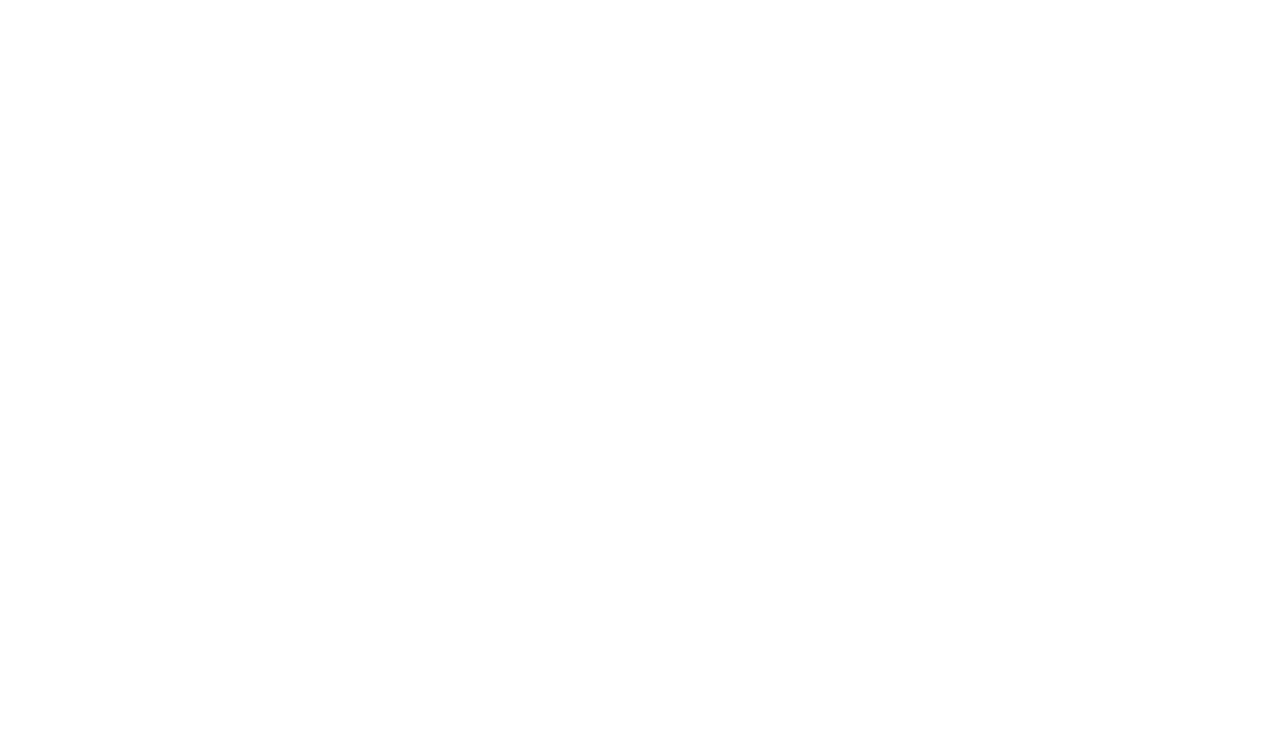
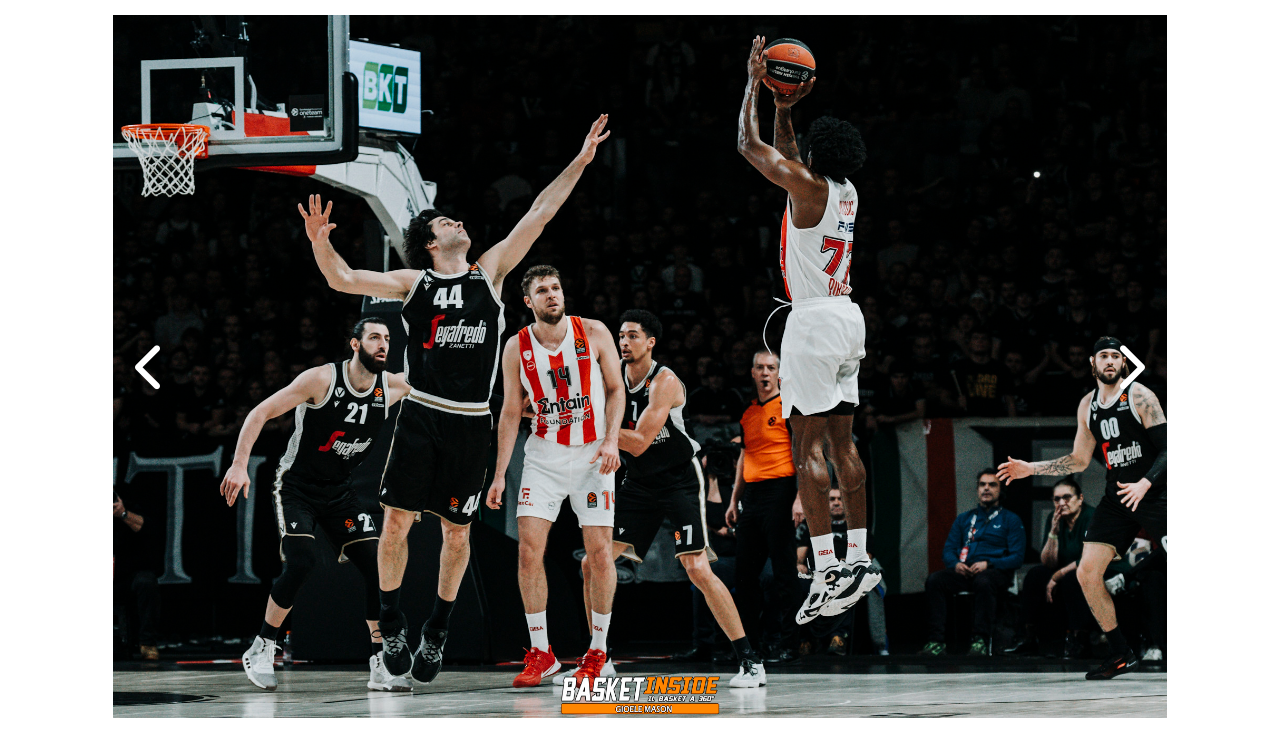
Before and after one commit to Brody14/js-array-carousel, a plain HTML site: page index.html in a window 1280 px wide. Drawn offline with Linux system fonts and the light colour scheme.

Commit message:
FEAT HTML + STYLE

```diff
--- a/css/style.css
+++ b/css/style.css
@@ -0,0 +1,45 @@
+*{
+    margin: 0;
+    padding: 0;
+    box-sizing: border-box;
+}
+
+section {
+    padding: 15px;
+}
+
+.slide {
+    display: none;
+}
+
+.slide.active {
+    display: block;
+}
+
+.slide img {
+    width: 100%;
+    aspect-ratio: 16/9;
+    object-fit: contain;
+    object-position: center;
+
+}
+
+.carousel {
+    position: relative;
+}
+
+.arrow {
+    position: absolute;
+    top: 50%;
+    transform: translateY(-50%);
+    color: white;
+    font-size: 50px;
+}
+
+.arrow.arrow-left {
+    left: 120px;
+}
+
+.arrow.arrow-right {
+    right: 120px;
+}
--- a/index.html
+++ b/index.html
@@ -5,11 +5,51 @@
     <meta http-equiv="X-UA-Compatible" content="IE=edge">
     <meta name="viewport" content="width=device-width, initial-scale=1.0">
     <title>Carousel</title>
+    <script src="https://kit.fontawesome.com/c5d4023dee.js" crossorigin="anonymous"></script>
     <link rel="stylesheet" href="./css/style.css">
 </head>
 <body>
 
+    <section>
+        <div class="container">
+            <div class="carousel">
+                <div class="slide active">
+                    <img src="./img/01.jpg" alt="">
+                </div>
+
+                <div class="slide">
+                    <img src="./img/02.jpg" alt="">
+                </div>
+
+                <div class="slide">
+                    <img src="./img/03.jpg" alt="">
+                </div>
+
+                <div class="slide">
+                    <img src="./img/04.jpg" alt="">
+                </div>
+
+                <div class="slide">
+                    <img src="./img/05.jpg" alt="">
+                </div>
+
+                <div class="slide">
+                    <img src="./img/06.jpg" alt="">
+                </div>
+
+                <div class='arrow arrow-left'>
+                    <i class="fa-solid fa-chevron-left"></i>
+                </div>
+
+                <div class='arrow arrow-right'>
+                    <i class="fa-solid fa-chevron-right"></i>
+                </div>
+
+            </div>
+
+        </div>
+    </section>
+
     <script src="./js/script.js"></script>
-
 </body>
 </html>
```
Also changed, not shown: img/01.jpg (added), img/02.jpg (added), img/03.jpg (added), img/04.jpg (added), img/05.jpg (added), img/06.jpg (added).
